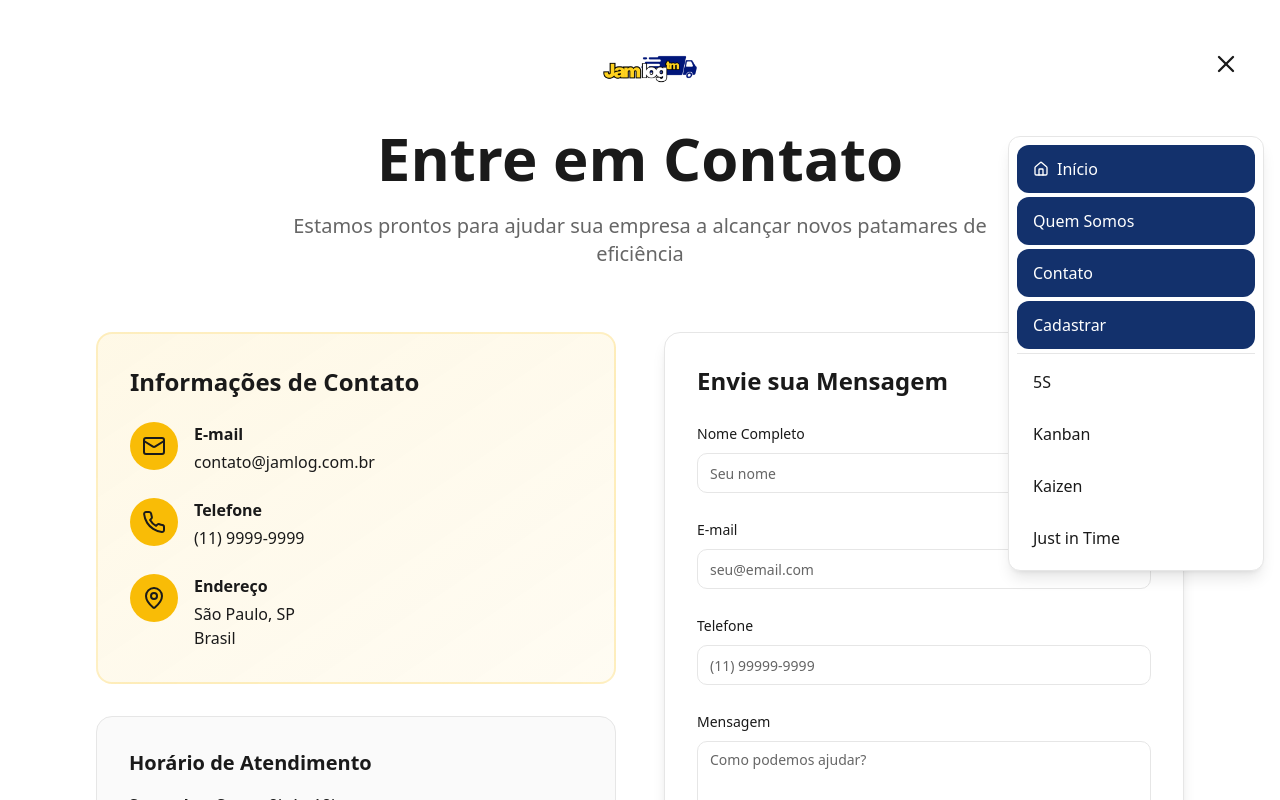
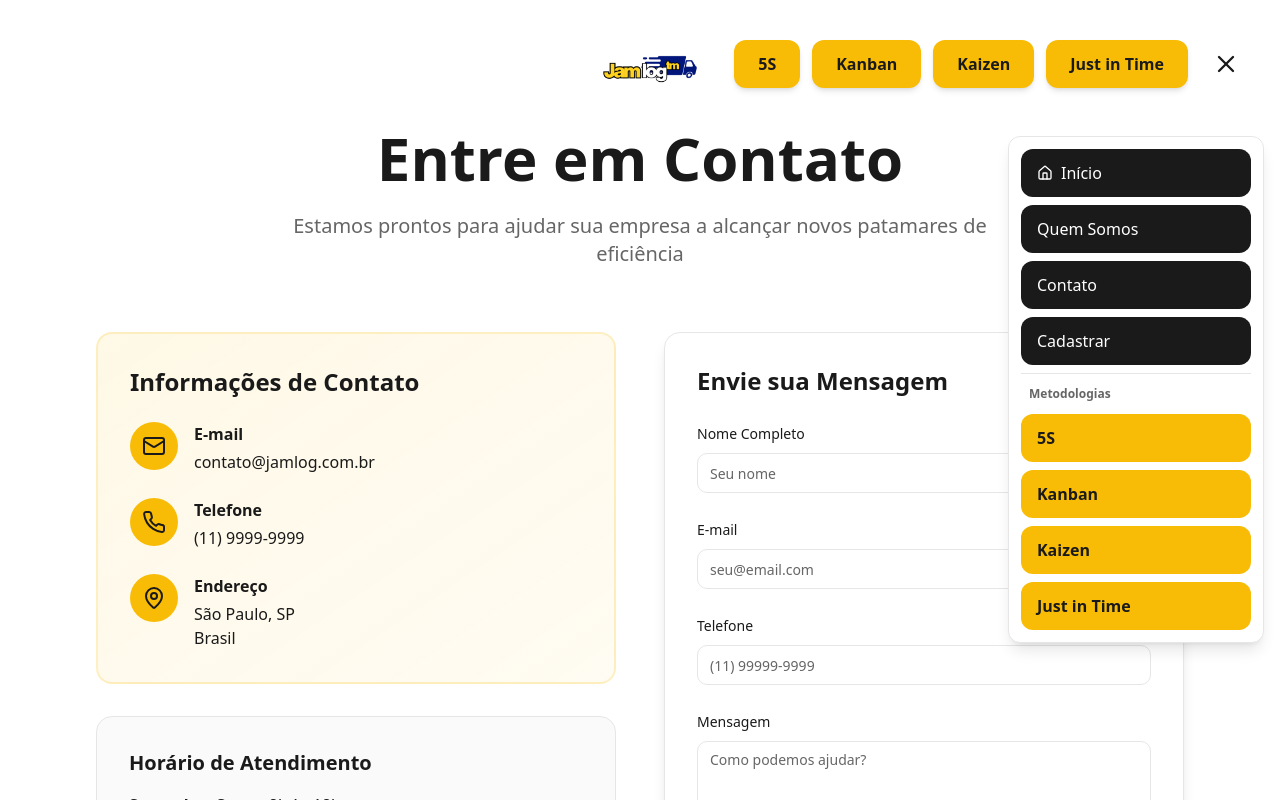
Before and after one commit to marcossilva9998vn-bit/supplychain-guide-pro, a React (Vite) app: page /contato in a window 1280 px wide. Both pictures are taken after a click on the button 1226 px from the left and 64 px from the top of the page. Shown: the top 800 px of the page. Built offline with nearby package versions, Linux system fonts and the light colour scheme; the HTML template or start-up script is replaced by a standard one.

Commit message:
Refactor navbar buttons

```diff
--- a/src/components/Navbar.tsx
+++ b/src/components/Navbar.tsx
@@ -81,9 +81,22 @@ const Navbar = () => {
             </Link>
           </div>
 
-          {/* Desktop Menu Icon (Top Right) */}
+          {/* Desktop Methodology Buttons (Right Side) */}
+          <div className="hidden md:flex items-center space-x-3 ml-auto mr-4">
+            {menuItems.map((item) => (
               <button
-            className="ml-auto p-2 text-foreground hover:text-primary transition-colors"
+                key={item.id}
+                onClick={() => scrollToSection(item.id)}
+                className="px-6 py-3 bg-primary text-primary-foreground font-bold rounded-lg hover:bg-primary/90 transition-all duration-300 hover:scale-110 hover:-translate-y-1 shadow-md hover:shadow-2xl hover:shadow-primary/50"
+              >
+                {item.label}
+              </button>
+            ))}
+          </div>
+
+          {/* Menu Icon (Top Right) */}
+          <button
+            className="p-2 text-foreground hover:text-primary transition-colors"
             onClick={() => setIsMobileMenuOpen(!isMobileMenuOpen)}
           >
             {isMobileMenuOpen ? <X size={28} /> : <Menu size={28} />}
@@ -92,12 +105,12 @@ const Navbar = () => {
 
         {/* Menu Dropdown */}
         {isMobileMenuOpen && (
-          <div className="absolute right-4 top-full mt-2 w-64 bg-background border border-border rounded-lg shadow-lg animate-fade-in">
-            <div className="p-2 space-y-1">
+          <div className="absolute right-4 top-full mt-2 w-64 bg-background border border-border rounded-xl shadow-lg animate-fade-in z-50">
+            <div className="p-3 space-y-2">
               <Link
                 to="/"
                 onClick={() => setIsMobileMenuOpen(false)}
-                className="flex items-center gap-2 w-full text-left py-3 px-4 bg-[hsl(220,70%,25%)] text-white hover:bg-[hsl(220,70%,20%)] transition-colors rounded-lg"
+                className="flex items-center gap-2 w-full text-left py-3 px-4 bg-secondary text-secondary-foreground hover:bg-secondary/90 transition-all duration-200 rounded-xl hover:scale-[1.02]"
               >
                 <Home className="w-4 h-4" />
                 Início
@@ -105,20 +118,20 @@ const Navbar = () => {
               <Link
                 to="/quem-somos"
                 onClick={() => setIsMobileMenuOpen(false)}
-                className="block w-full text-left py-3 px-4 bg-[hsl(220,70%,25%)] text-white hover:bg-[hsl(220,70%,20%)] transition-colors rounded-lg"
+                className="block w-full text-left py-3 px-4 bg-secondary text-secondary-foreground hover:bg-secondary/90 transition-all duration-200 rounded-xl hover:scale-[1.02]"
               >
                 Quem Somos
               </Link>
               <Link
                 to="/contato"
                 onClick={() => setIsMobileMenuOpen(false)}
-                className="block w-full text-left py-3 px-4 bg-[hsl(220,70%,25%)] text-white hover:bg-[hsl(220,70%,20%)] transition-colors rounded-lg"
+                className="block w-full text-left py-3 px-4 bg-secondary text-secondary-foreground hover:bg-secondary/90 transition-all duration-200 rounded-xl hover:scale-[1.02]"
               >
                 Contato
               </Link>
               <Dialog open={isRegisterOpen} onOpenChange={setIsRegisterOpen}>
                 <DialogTrigger asChild>
-                  <button className="block w-full text-left py-3 px-4 bg-[hsl(220,70%,25%)] text-white hover:bg-[hsl(220,70%,20%)] transition-colors font-medium rounded-lg">
+                  <button className="block w-full text-left py-3 px-4 bg-secondary text-secondary-foreground hover:bg-secondary/90 transition-all duration-200 font-medium rounded-xl hover:scale-[1.02]">
                     Cadastrar
                   </button>
                 </DialogTrigger>
@@ -158,16 +171,20 @@ const Navbar = () => {
                   </form>
                 </DialogContent>
               </Dialog>
-              <div className="border-t border-border my-2"></div>
+
+              {/* Mobile Methodology Buttons */}
+              <div className="border-t border-border pt-2 mt-2 space-y-2">
+                <p className="text-xs text-muted-foreground px-2 py-1 font-semibold">Metodologias</p>
                 {menuItems.map((item) => (
                   <button
                     key={item.id}
                     onClick={() => scrollToSection(item.id)}
-                  className="block w-full text-left py-3 px-4 text-foreground hover:bg-muted hover:text-primary transition-colors duration-200 rounded-lg"
+                    className="block w-full text-left py-3 px-4 bg-primary text-primary-foreground hover:bg-primary/90 transition-all duration-200 rounded-xl font-semibold hover:scale-[1.02]"
                   >
                     {item.label}
                   </button>
                 ))}
+              </div>
             </div>
           </div>
         )}
```
Lines whose indentation alone changed are shown as unchanged.
